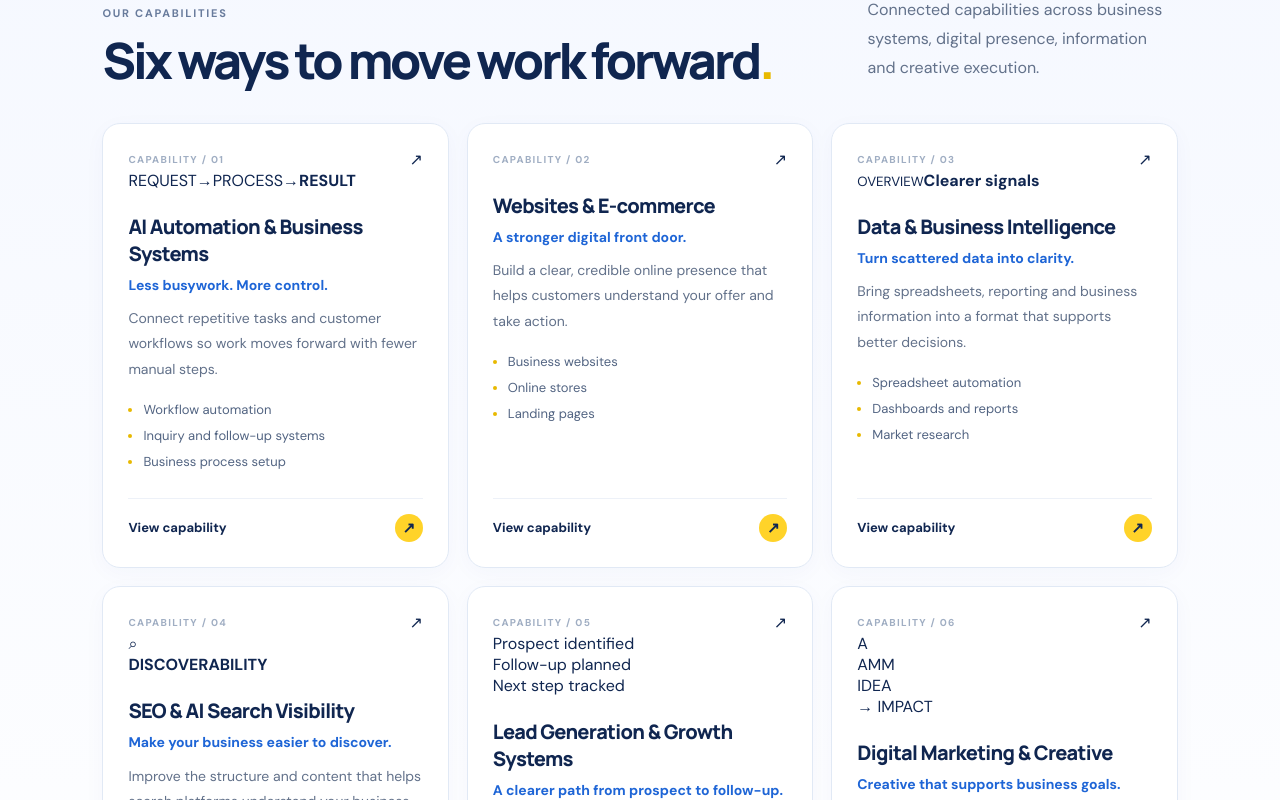
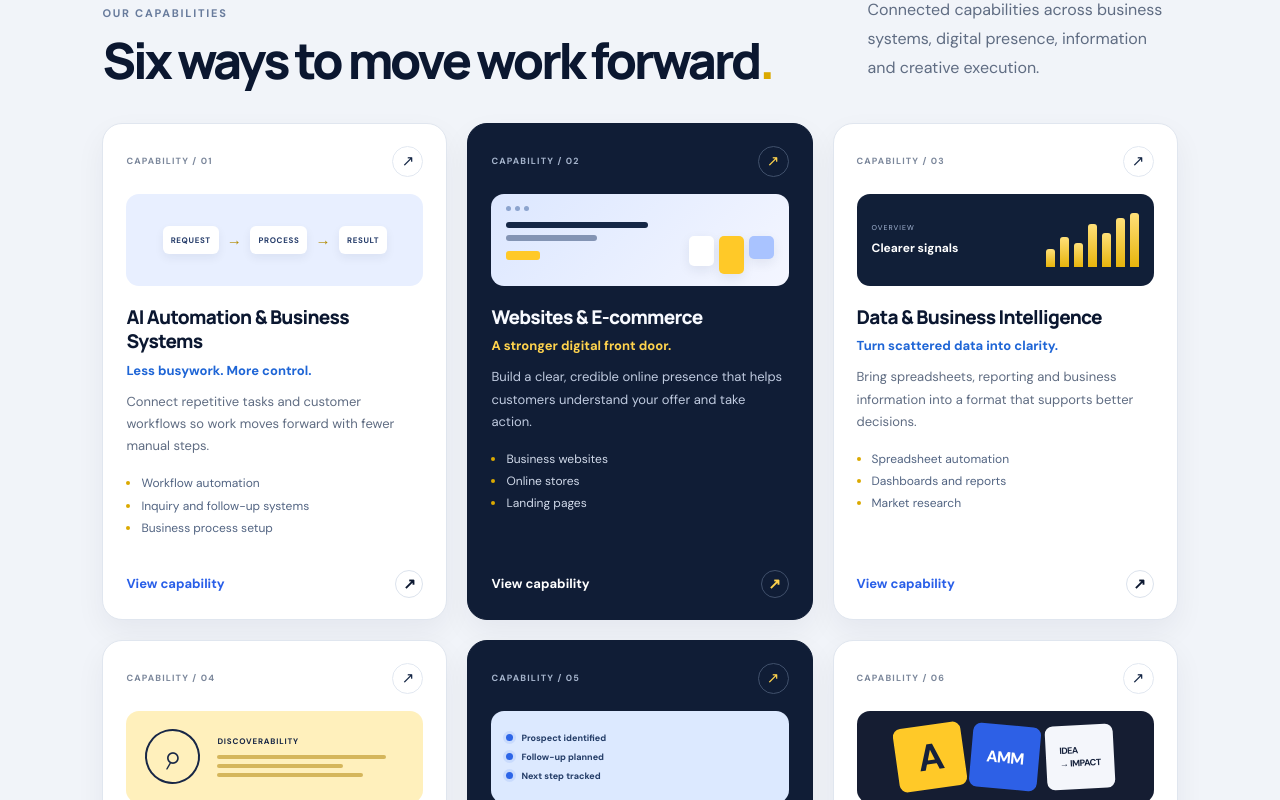
Before and after one commit to wwwab229-cpu/amm-data-solutions-website, a Next.js app: page / in a window 1280 px wide. Shown: the part 1220-2020 px from the top of the page. Built offline with nearby package versions, Linux system fonts and the light colour scheme.

Commit message:
Add depth, varied service visuals, dark sections and trust principles

```diff
--- a/app/globals.css
+++ b/app/globals.css
@@ -65,3 +65,70 @@ footer{padding:30px max(8vw,28px) 22px;background:#fff}.footerTop{display:flex;a
 
 /* Original public AMM PNG logo */
 .brand img{display:block;height:38px;width:auto;max-height:none;object-fit:contain}.aboutLogoFrame .ammAboutLogo{display:block;width:min(100%,340px);height:auto;object-fit:contain}.footerBrand img{height:38px;width:auto}@media(max-width:620px){.brand img{height:34px;width:auto}.footerBrand img{height:34px;width:auto}.aboutLogoFrame .ammAboutLogo{width:min(100%,300px)}}
+
+
+/* AMM positioning refresh: differentiated capability panels, deliberate depth, and restrained gold */
+:root{--ink:#0b1730;--muted:#5f6c82;--line:#dce3ed;--yellow:#ffc928;--yellowDeep:#dba900;--blue:#285ee8}
+.nav{background:rgba(255,255,255,.94);box-shadow:0 8px 30px rgba(11,23,48,.045)}
+.hero{background:radial-gradient(ellipse at 77% 38%,rgba(255,201,40,.18),transparent 23%),radial-gradient(ellipse at 80% 40%,rgba(57,106,226,.18),transparent 48%),linear-gradient(115deg,#fff 0%,#f8faff 48%,#edf2fb 100%)}
+.hero h1 span{color:#1d4ed8}
+.hero h1 span:after{background:var(--yellow);height:7px}
+.heroArt:after{content:"";position:absolute;inset:8% 2%;border:1px solid rgba(20,47,91,.08);border-radius:48% 52% 43% 57%;transform:rotate(-12deg);z-index:-2}
+.artCard{background:rgba(255,255,255,.88);border-color:rgba(255,255,255,.9);box-shadow:0 32px 85px rgba(18,40,81,.2),inset 0 0 0 1px rgba(20,47,91,.06)}
+.services{background:#f1f4f9;position:relative}
+.services:before{content:"";position:absolute;left:0;right:0;top:0;height:1px;background:linear-gradient(90deg,transparent,#c8d2e2,transparent)}
+.serviceGrid{align-items:stretch;gap:20px}
+.serviceCard{border:1px solid #e0e6ef;border-radius:20px;padding:22px 23px 21px;min-height:410px;box-shadow:0 12px 30px rgba(11,23,48,.055);transition:transform .3s,box-shadow .3s,border-color .3s}
+.serviceCard:nth-child(2),.serviceCard:nth-child(5){background:#101d36;color:#f8faff;border-color:#101d36}
+.serviceCard:nth-child(2) p,.serviceCard:nth-child(5) p{color:#c0cbe0}
+.serviceCard:nth-child(2) h4,.serviceCard:nth-child(5) h4{color:#ffd34d}
+.serviceCard:nth-child(2) ul,.serviceCard:nth-child(5) ul{color:#d1daea}
+.serviceCard:nth-child(2) .serviceNumber,.serviceCard:nth-child(5) .serviceNumber{color:#a5b4cc}
+.serviceCard:nth-child(2) .cardLink,.serviceCard:nth-child(5) .cardLink{border-color:#34415a;color:#fff}
+.serviceCard:hover{transform:translateY(-6px);box-shadow:0 24px 55px rgba(11,23,48,.13);border-color:#e5b51d}
+.serviceCardTop{min-height:26px}
+.serviceNumber{font-size:9px;letter-spacing:.13em;font-weight:800;color:#7b879b}
+.serviceArrow{display:grid;place-items:center;width:31px;height:31px;border:1px solid #e2e8f1;border-radius:50%;color:#152746;font-size:15px}
+.serviceCard:nth-child(2) .serviceArrow,.serviceCard:nth-child(5) .serviceArrow{border-color:#40506b;color:#ffd34d}
+.serviceVisual{height:92px;margin:17px 0 2px;border-radius:13px;overflow:hidden;position:relative}
+.visualWorkflow{display:flex;align-items:center;justify-content:center;gap:8px;background:#e8efff;color:#243b69;padding:12px;font-size:8px;font-weight:900;letter-spacing:.08em}
+.visualWorkflow span,.visualWorkflow b{padding:9px 8px;border-radius:6px;background:#fff;box-shadow:0 4px 10px #15274610}
+.visualWorkflow i{font-style:normal;color:#b28b00;font-size:15px}
+.visualWeb{background:linear-gradient(135deg,#dce7ff,#f4f6ff);padding:12px 15px}
+.webBar{display:flex;gap:4px;margin-bottom:11px}.webBar i{width:5px;height:5px;background:#8ca4ce;border-radius:50%}
+.webHeroLine{height:6px;width:53%;border-radius:4px;background:#152746;margin:7px 0}.webHeroLine.short{width:34%;background:#8394b4}
+.webButton{height:9px;width:34px;background:#ffc928;border-radius:3px;margin-top:10px}
+.webBlocks{position:absolute;right:15px;bottom:12px;display:flex;gap:5px}.webBlocks i{display:block;width:25px;height:30px;border-radius:5px;background:#fff;box-shadow:0 4px 12px #15274614}.webBlocks i:nth-child(2){height:38px;background:#ffc928}.webBlocks i:nth-child(3){height:23px;background:#a9c3ff}
+.visualData{background:#111f38;color:white;padding:12px 15px;display:flex;justify-content:space-between;align-items:center}
+.dataMetric small,.dataMetric b{display:block}.dataMetric small{font-size:7px;letter-spacing:.15em;color:#a9bad8}.dataMetric b{font-size:12px;margin-top:8px}.dataBars{display:flex;align-items:end;gap:5px;height:54px}.dataBars i{width:9px;border-radius:3px 3px 0 0;background:linear-gradient(#ffe079,#e7b40c);height:32%}.dataBars i:nth-child(2){height:55%}.dataBars i:nth-child(3){height:43%}.dataBars i:nth-child(4){height:78%}.dataBars i:nth-child(5){height:62%}.dataBars i:nth-child(6){height:90%}.dataBars i:nth-child(7){height:100%}
+.visualSearch{background:#fff0bc;display:flex;align-items:center;gap:17px;padding:12px 19px;color:#182746}
+.searchRing{display:grid;place-items:center;width:55px;height:55px;border:2px solid #182746;border-radius:50%;font-size:34px;transform:rotate(-15deg)}
+.visualSearch div{flex:1}.visualSearch b{font-size:8px;letter-spacing:.1em;display:block;margin-bottom:9px}.visualSearch i{display:block;height:4px;border-radius:3px;background:#d5b65b;margin-top:5px;width:90%}.visualSearch i:nth-child(3){width:67%}.visualSearch i:nth-child(4){width:78%}
+.visualLeads{background:#dce9ff;padding:12px 15px;display:flex;flex-direction:column;justify-content:center;gap:7px;color:#223b66;font-size:9px;font-weight:700}
+.visualLeads div{display:flex;align-items:center;gap:8px}.visualLeads i{display:block;width:7px;height:7px;border-radius:50%;background:#2c65e8;box-shadow:0 0 0 3px #2c65e81b}
+.visualCreative{background:#151d32;display:flex;align-items:center;justify-content:center;gap:7px}
+.creativeTile{display:grid;place-items:center;width:68px;height:64px;border-radius:8px;font-weight:900;letter-spacing:-.05em}
+.creativeTile.one{background:#ffc928;color:#15213b;font-size:37px;transform:rotate(-8deg)}
+.creativeTile.two{background:#2d60e6;color:#fff;font-size:16px;transform:rotate(5deg)}
+.creativeTile.three{background:#f4f6fb;color:#15213b;font-size:9px;line-height:1.4;padding:7px;transform:rotate(-3deg)}
+.serviceCard h3{font-size:19px;line-height:1.3;margin:17px 0 7px}
+.serviceCard h4{font-size:13px;margin-bottom:10px}
+.serviceCard p{font-size:13px;line-height:1.7}
+.serviceCard ul{font-size:12px;line-height:1.85}
+.cardLink{border-top:0;padding-top:8px;color:var(--blue)}
+.cardLink span{background:transparent;border:1px solid #dce3ed;color:var(--ink)}
+.serviceCard:nth-child(2) .cardLink span,.serviceCard:nth-child(5) .cardLink span{border-color:#40506b;color:#ffd34d}
+.trustBand{padding:34px max(8vw,28px);background:#0b1730;color:#fff;display:grid;grid-template-columns:repeat(3,minmax(0,1fr));gap:30px}
+.trustBand>div{position:relative;padding:3px 12px 3px 0}
+.trustBand>div+div{border-left:1px solid #34415a;padding-left:28px}
+.trustBand span{display:block;font-size:10px;letter-spacing:.14em;color:#ffd34d;font-weight:800;margin-bottom:15px}
+.trustBand b{font-family:Manrope,sans-serif;font-size:17px;letter-spacing:-.025em}
+.trustBand p{font-size:12px;line-height:1.7;color:#c0cbe0;margin:8px 0 0;max-width:280px}
+.about{background:linear-gradient(115deg,#eaf0fb 0%,#fff 78%);border:0}
+.aboutLogoFrame{box-shadow:0 24px 55px rgba(11,23,48,.11);border-color:#fff}
+.aboutAccent{background:#ffc928}
+.contact{background:#08152b}
+.contact:before{background:radial-gradient(ellipse at 15% 80%,#285ee855,transparent 40%),radial-gradient(ellipse at 90% 20%,#ffc9282b,transparent 38%)}
+.contact .primary{box-shadow:0 10px 30px rgba(255,201,40,.18)}
+@media(max-width:900px){.serviceGrid{gap:14px}.serviceCard{padding:19px;min-height:420px}.trustBand{padding-left:6vw;padding-right:6vw}}
+@media(max-width:620px){.serviceCard{min-height:0;padding:20px}.serviceVisual{height:88px}.trustBand{grid-template-columns:1fr;gap:22px;padding:35px 22px}.trustBand>div+div{border-left:0;border-top:1px solid #34415a;padding:22px 0 0}.trustBand span{margin-bottom:8px}.trustBand b{font-size:16px}.trustBand p{font-size:13px}.heroArt:after{inset:6% -2%}}
```
